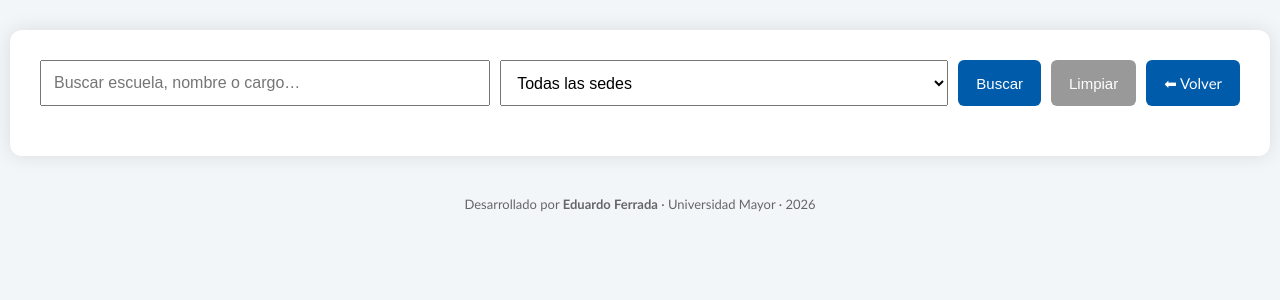
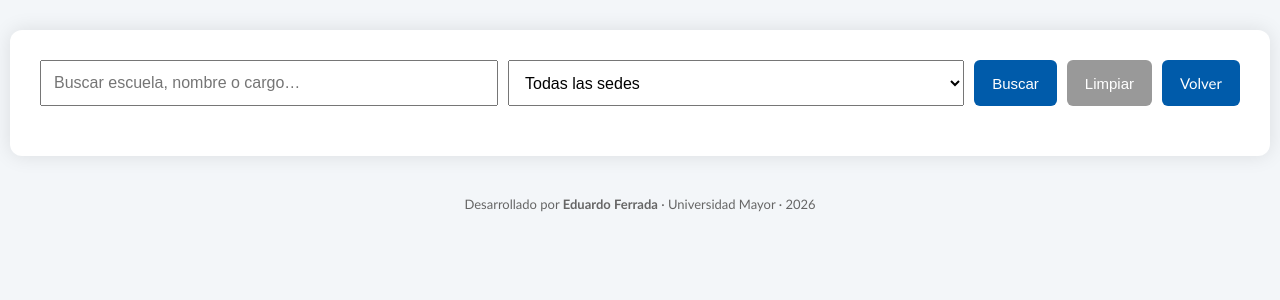
Before and after one commit to EduFerradamonitor/directorio-umayor, a Flask app: page /escuelas in a window 1280 px wide. Shown: the part 133-433 px from the top of the page. Run offline with Flask 3, Linux system fonts and the light colour scheme.

Commit message:
Update escuelas.html

```diff
--- a/templates/escuelas.html
+++ b/templates/escuelas.html
@@ -185,7 +185,7 @@ th {
     <button class="btn-primary" onclick="buscar()">Buscar</button>
     <button class="btn-secondary" onclick="limpiar()">Limpiar</button>
 
-    <a href="/" class="btn-home">⬅ Volver</a>
+    <a href="/" class="btn-home">Volver</a>
   </div>
 
   <div id="resultados"></div>
```
